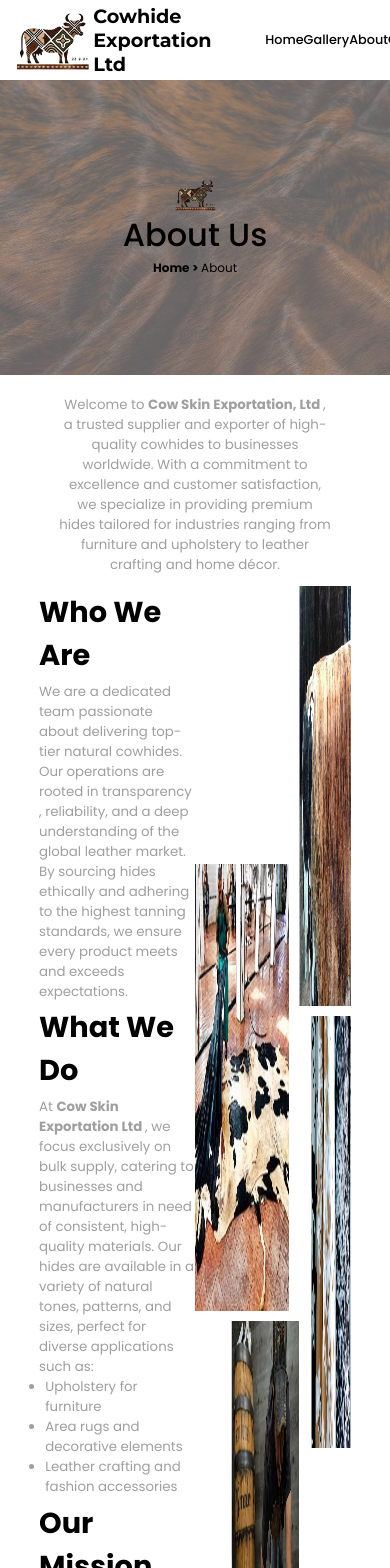
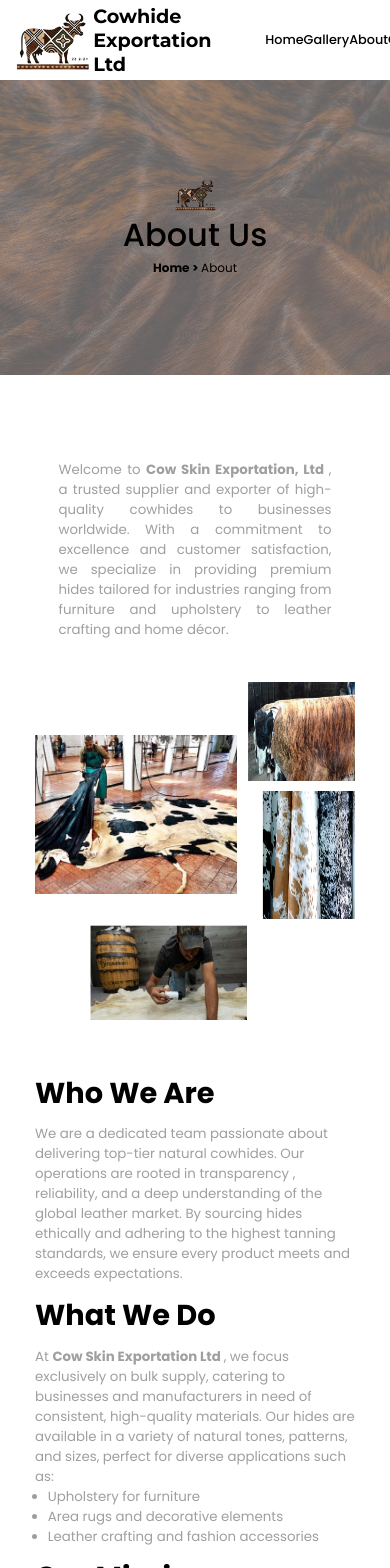
Before and after one commit to DEGEN101/cow-hide-exportation-website, a React (Create React App) app: page / in a window 390 px wide. Shown: the top 1568 px of the page. Built offline with nearby package versions, Linux system fonts and the light colour scheme.

Commit message:
Made page content more responsive

```diff
--- a/src/Pages/AboutUsPage/AboutUsPage.css
+++ b/src/Pages/AboutUsPage/AboutUsPage.css
@@ -1,6 +1,6 @@
 
 .aboutUs-page-center-container {
-    margin: 0 0 5vh 0;
+    margin: 5vh 0 5vh 0;
     display: flex;
     flex-direction: column;
 
@@ -10,25 +10,28 @@
 
 
 .intro-text-container {
-    margin: 5% 0 3% 0;
-    width: 70vw;
-    justify-self: center;
-    align-self: center;
+    width: auto;
+    max-width: 70vw;
+    margin-block: 5vh;
 
-    text-align: center;
+    text-align: justify;
 }
 
 .aboutUs-content-section {
     width: auto;
-    margin-inline: auto;
+    margin-inline-start: auto;
 
     display: flex;
-    flex-flow: row nowrap;
+    flex-flow: row wrap-reverse;
     justify-content: center;
+    align-items: center;
+
+    gap: 5vh 10vw;
 }
 
 .aboutUs-content-section .information-section-container {
-    max-width: 40vw;
+    min-width: 320px;
+    width: 35vw;
 
     display: flex;
     flex-direction: column;
@@ -41,7 +44,9 @@
 }
 
 .aboutUs-content-section .image-gallary {
+    min-width: 320px;
     max-width: 40vw;
+
     display: grid;
 
     grid-template-columns: repeat(7, minmax(1fr, 10px));
```
